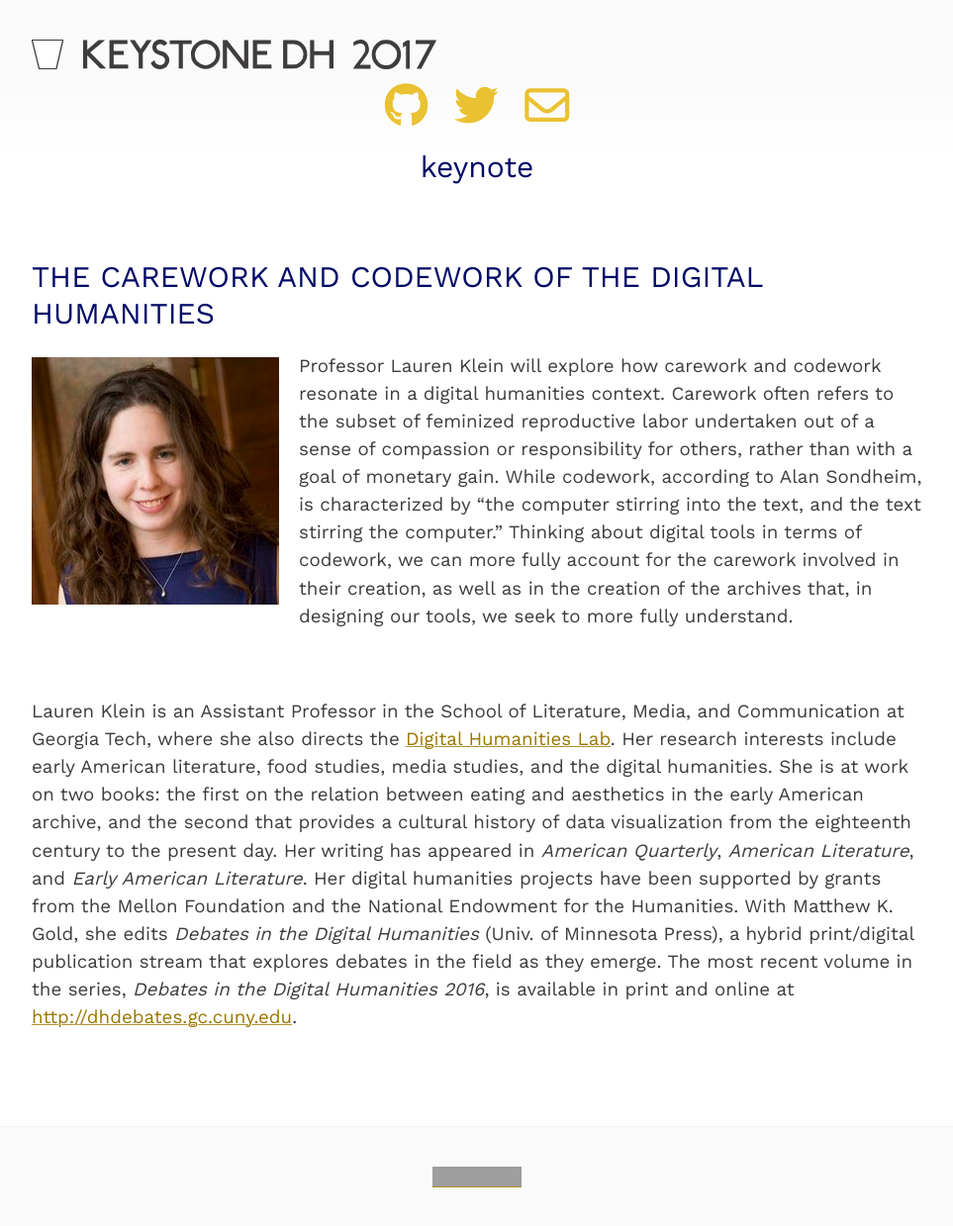
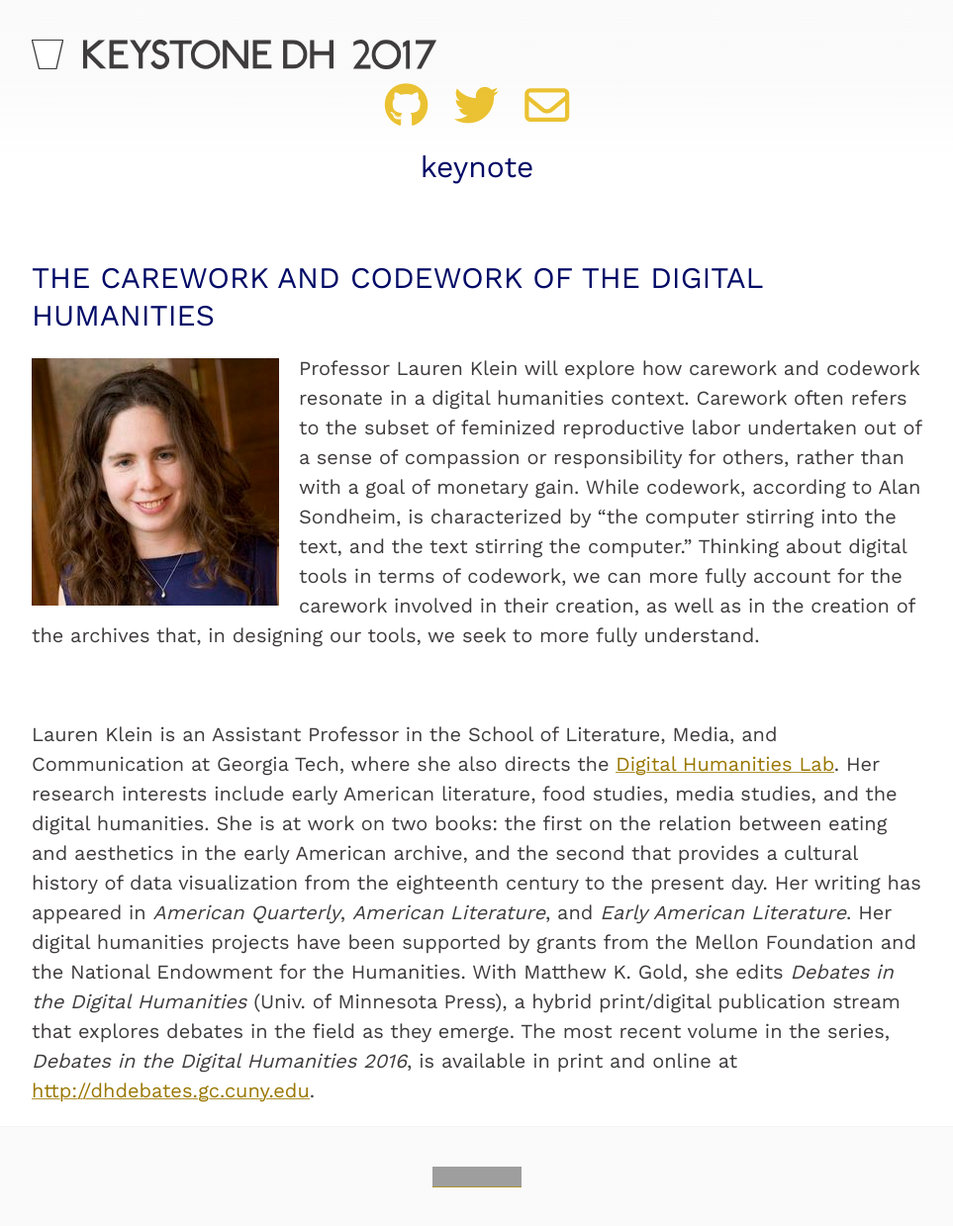
Before and after one commit to histlib/2017, a Jekyll site: the page built from keynote.md, in a window 1280 px wide and 1245 px high. Shown: the top 1239 px of the window at 99% size, without its empty margins (158-1121 px from the left). Built offline with Jekyll 4.4.1, drawn with Linux system fonts in a browser that asks for light colours; nearby versions of some CDN libraries; grey boxes are pictures that could not be loaded.

Commit message:
increased keynote font size, for some reason not appearing the same as on local

```diff
--- a/_sass/_custom.scss
+++ b/_sass/_custom.scss
@@ -202,5 +202,5 @@ li:before {
 }
 
 .keynote p {
-  font-size: $h3 * .75;
+  font-size: $h3 * .8;
 }
```
